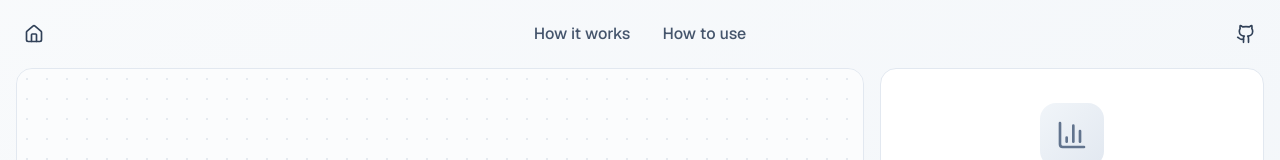
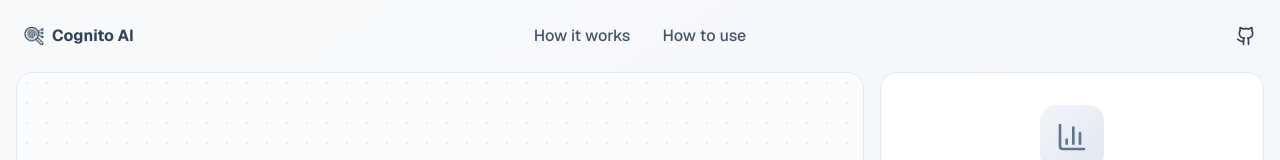
Before and after one commit to areebahmeddd/cognito.ai, a Next.js app in the folder frontend/: page /dashboard in a window 1280 px wide. Shown: the top 160 px of the page. Built offline with nearby package versions, Linux system fonts and the light colour scheme.

Commit message:
feat: update Navbar with logo and title for enhanced branding
- Added a logo image to the Navbar component for improved visual identity.
- Included a title "Cognito AI" next to the logo for better brand recognition.
- Adjusted link styling to accommodate the new layout.

```diff
--- a/frontend/components/Navbar.tsx
+++ b/frontend/components/Navbar.tsx
@@ -1,6 +1,7 @@
 import React from "react";
 import Link from "next/link";
 import { Home, Github } from "lucide-react";
+import Image from "next/image";
 
 export default function Navbar() {
   return (
@@ -8,9 +9,16 @@ export default function Navbar() {
       <div className="flex-1 flex justify-start">
         <Link
           href="/"
-          className="text-slate-700 hover:bg-gray-200 p-2 rounded-sm hover:text-slate-900 transition-colors duration-200"
+          className="text-slate-700 flex items-center gap-2 hover:bg-gray-200 p-2 rounded-sm hover:text-slate-900 transition-colors duration-200"
         >
-          <Home className="h-5 w-5" />
+          <Image
+            src="/logo.png"
+            alt="logo"
+            width={100}
+            height={100}
+            className="h-5 w-5"
+          />
+          <span className="text-slate-700 text-md font-bold">Cognito AI</span>
         </Link>
       </div>
       <div className="flex space-x-8">
```
Also changed, not shown: frontend/public/logo.png (added).
